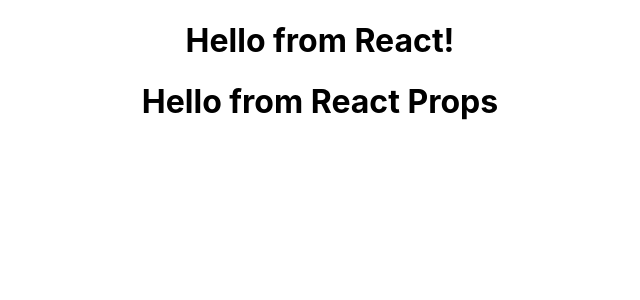
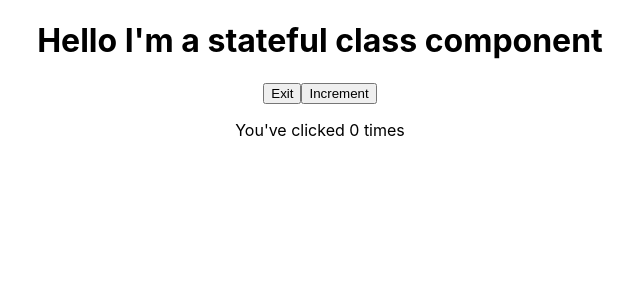
Before and after one commit to NaMlex/react-essentials, a React (Create React App) app in the folder my-app/: page / in a window 1280 px wide. Shown: the top 300 px of the page, without its empty margins (320-960 px from the left). Built offline with nearby package versions, Linux system fonts and the light colour scheme.

Commit message:
set state using class

```diff
--- a/my-app/src/App.js
+++ b/my-app/src/App.js
@@ -1,13 +1,12 @@
 import logo from './logo.svg';
 import './App.css';
-import FunctionalGreeting from './components/FunctionalGreeting';
 import FunctionalGreetingWithProps from './components/FunctionalGreetingWithProps';
+import StatefulGreeting from './components/StatefukGreeting';
 
 function App() {
   return (
     <div className="App">
-      <FunctionalGreeting />
-      <FunctionalGreetingWithProps />
+      <StatefulGreeting greeting="I'm a stateful class component" name="Lerzos"/>
     </div>
   );
 }
--- a/my-app/src/components/FunctionalGreetingWithProps.js
+++ b/my-app/src/components/FunctionalGreetingWithProps.js
@@ -1,5 +1,9 @@
 import React from "react";
 
-const FunctionalGreetingWithProps = () => <h1>Hello from React Props</h1>
+const FunctionalGreetingWithProps = (props) => {
+
+return <h1>Hello, {props.name} I see you're  {props.age} years old {props.greeting}</h1>
+
+}
 
 export default FunctionalGreetingWithProps;
--- /dev/null
+++ b/my-app/src/components/StatefukGreeting.js
@@ -0,0 +1,45 @@
+import React from "react";
+
+
+class StatefulGreeting extends React.Component {
+
+    constructor(props) {
+        super(props)
+        this.state = {
+            introduction: "Hello",
+            buttonText: "Exit",
+            count: 0,
+        };
+    }
+
+    handleClick() {
+        this.setState((prevState, prevProps) => {
+            return{
+                introduction:prevState.introduction === "Hello" ? "Goodbye!" : "Hello",
+                buttonText: prevState.buttonText === "Exit" ? "Enter" : "Exit",
+            }
+        })
+    }
+
+    increment() {
+        this.setState((prevState, prevProps) =>{
+            return {
+                count: prevState.count +1
+            }
+        })
+    }
+
+
+    render() {
+    return (
+       <div>
+        <h1>{this.state.introduction} {this.props.greeting}</h1>
+        <button onClick={() => this.handleClick()}>{this.state.buttonText}</button>
+        <button onClick={() => this.increment()}>{this.state.increment}Increment</button>
+        <p>You've clicked {this.state.count} times</p>
+       </div>
+    )
+  }
+}
+
+export default StatefulGreeting;
```
